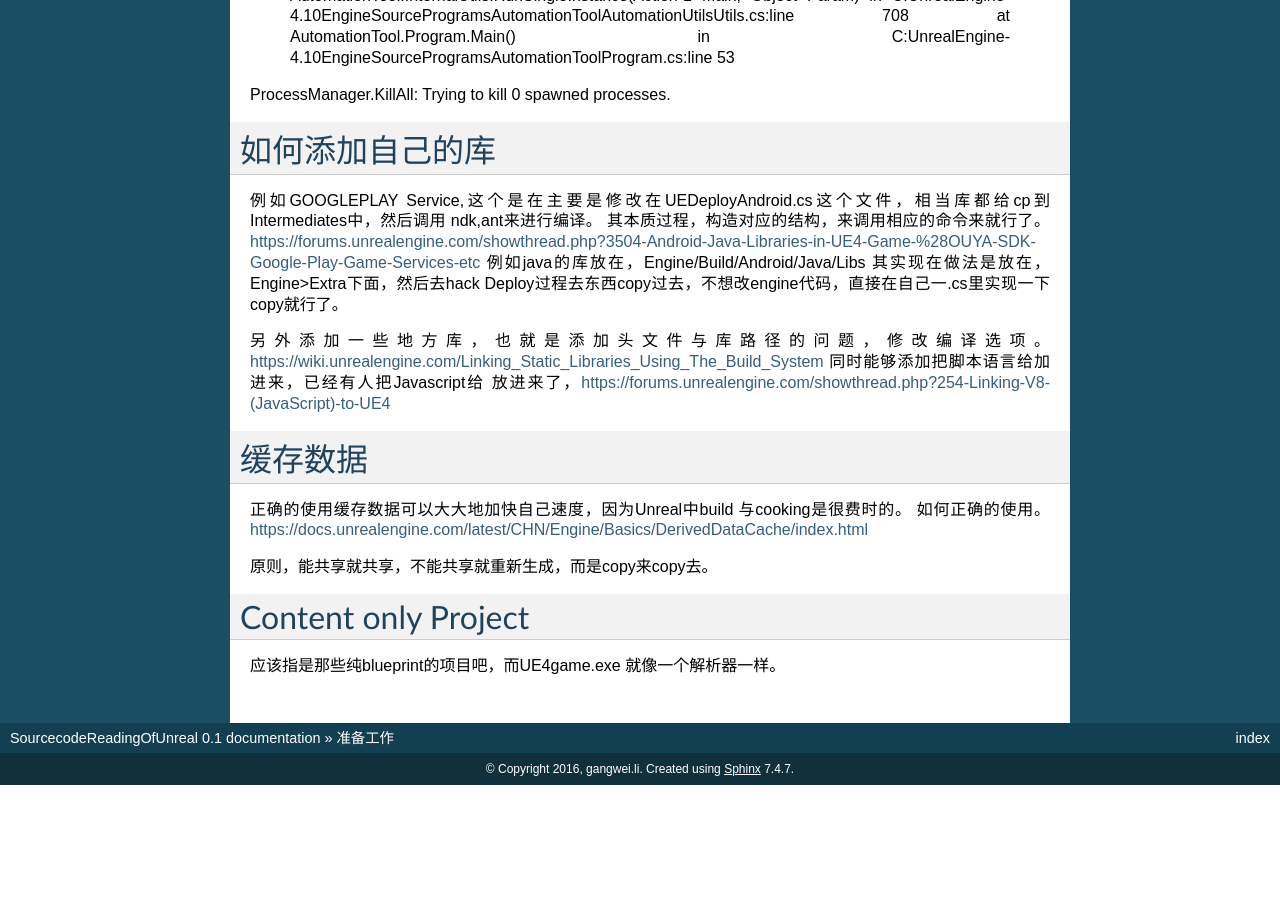
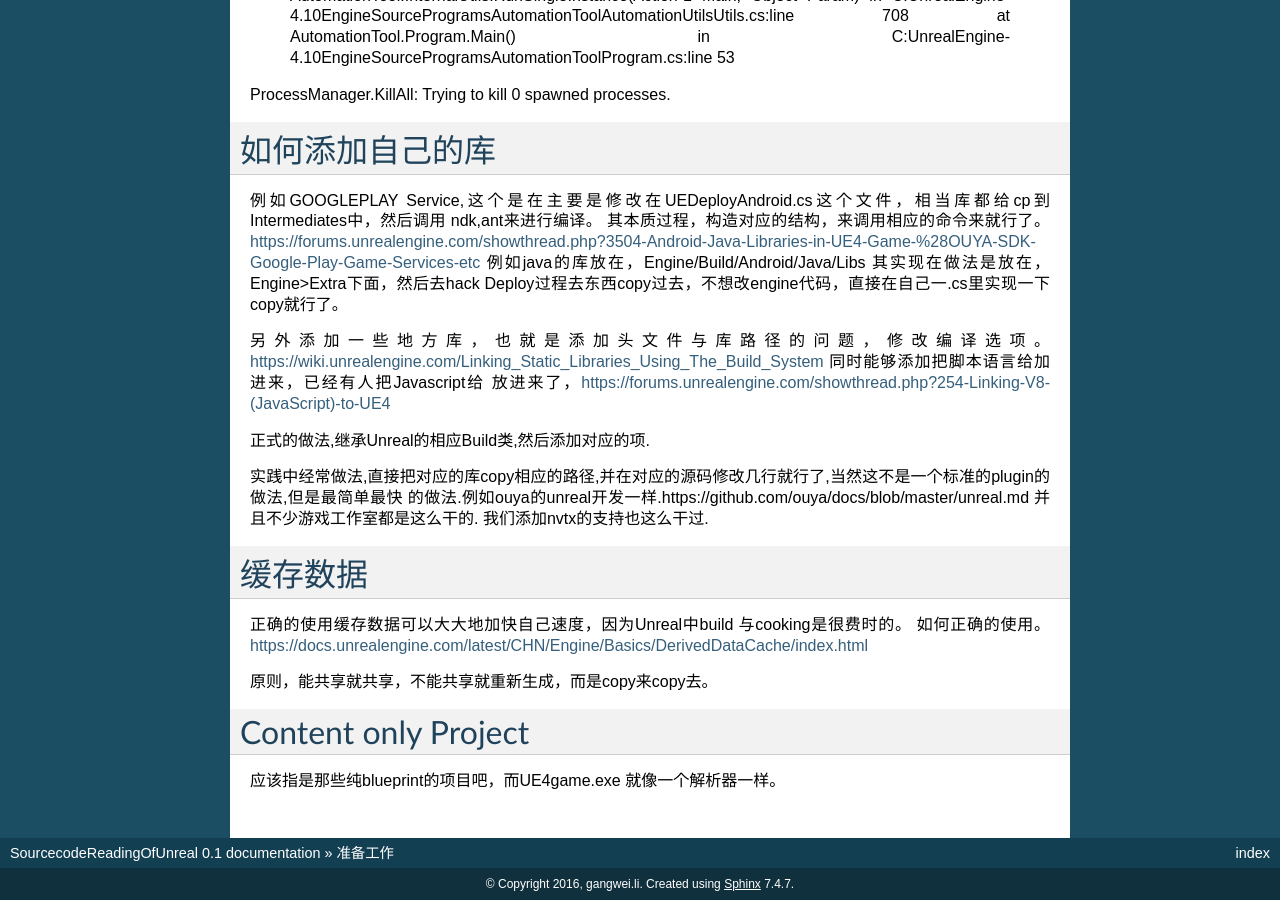
Before and after one commit to gwli/SourcecodeReadingOfUnreal, a Sphinx documentation site: the page built from source/content/BuildFromSourrce.rst, in a window 1280 px wide and 900 px high, scrolled down 1910 px. Built offline with Sphinx 7.4.7, drawn with Linux system fonts in a browser that asks for light colours; formulas are drawn with MathJax 3; pages that are not in the unit, such as notebooks, are missing from menus; before the commit the page ends 2695 px from its top, so only the background shows below that.

Commit message:
Update BuildFromSourrce.rst

```diff
--- a/source/content/BuildFromSourrce.rst
+++ b/source/content/BuildFromSourrce.rst
@@ -89,6 +89,13 @@ https://forums.unrealengine.com/showthread.php?3504-Android-Java-Libraries-in-UE
 https://wiki.unrealengine.com/Linking_Static_Libraries_Using_The_Build_System 同时能够添加把脚本语言给加进来，已经有人把Javascript给
 放进来了，https://forums.unrealengine.com/showthread.php?254-Linking-V8-(JavaScript)-to-UE4
 
+正式的做法,继承Unreal的相应Build类,然后添加对应的项.
+
+实践中经常做法,直接把对应的库copy相应的路径,并在对应的源码修改几行就行了,当然这不是一个标准的plugin的做法,但是最简单最快
+的做法.例如ouya的unreal开发一样.https://github.com/ouya/docs/blob/master/unreal.md
+并且不少游戏工作室都是这么干的. 我们添加nvtx的支持也这么干过.
+
+
 缓存数据
 ========
 
```
